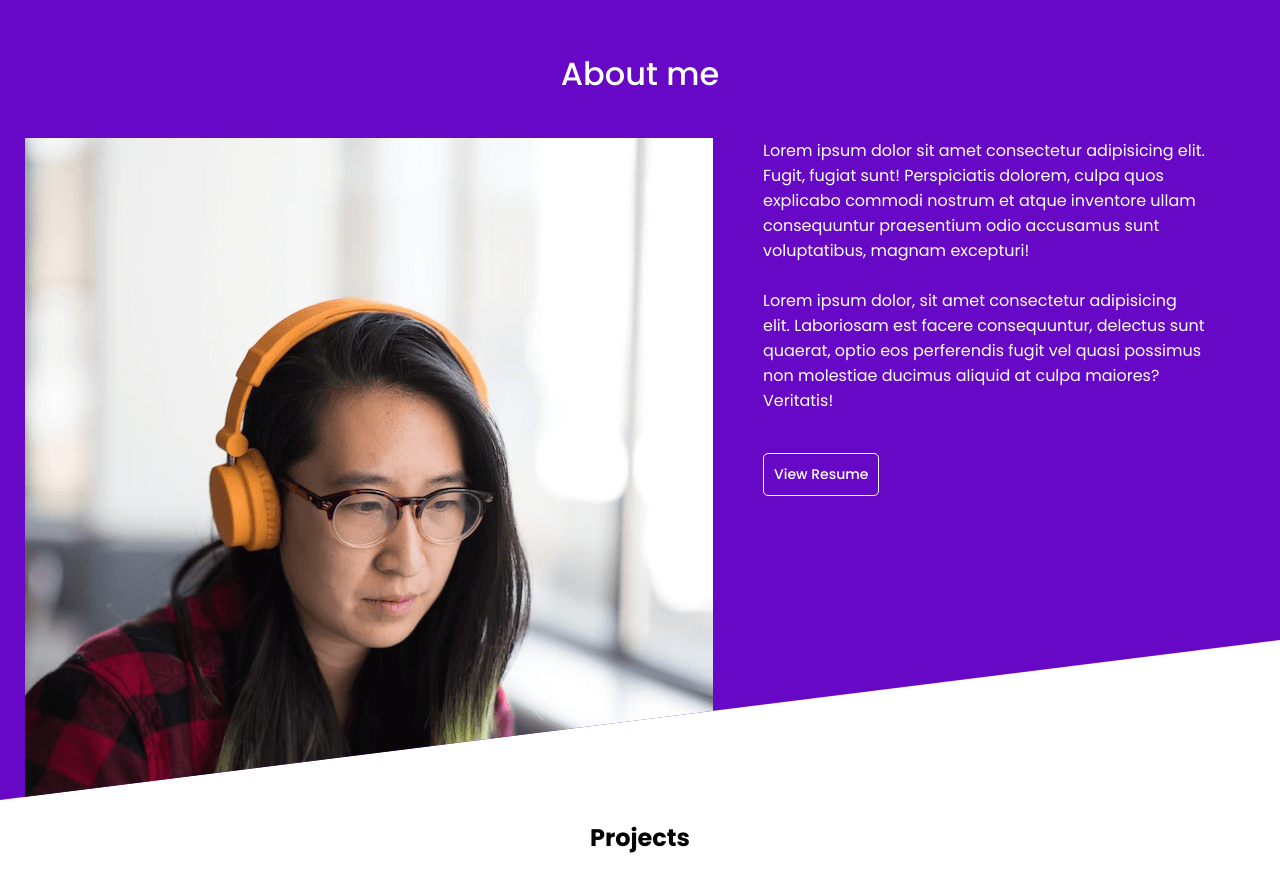
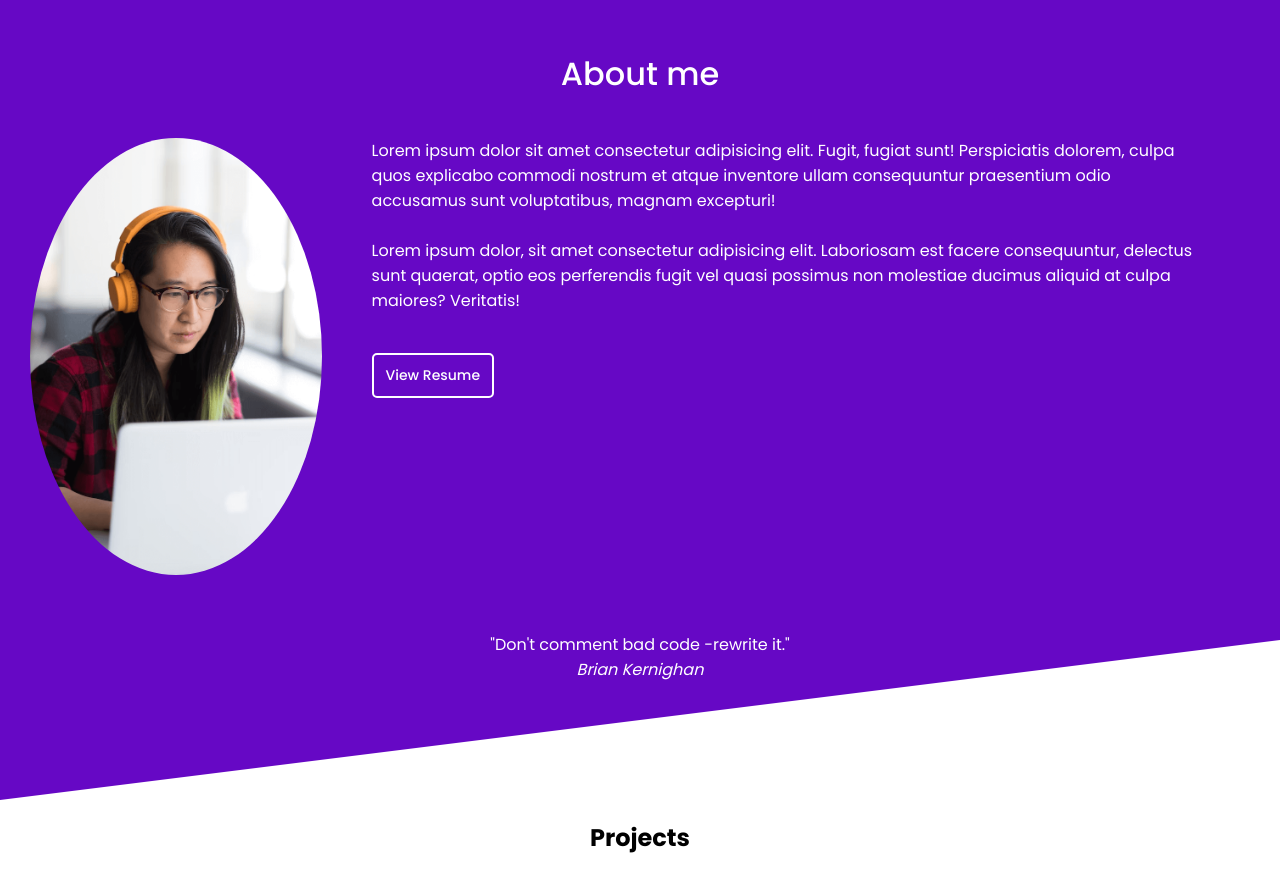
Before and after one commit to ntb-arenas/ntb-arenas.github.io, a plain HTML site: page index.html in a window 1280 px wide. Shown: the part 800-1678 px from the top of the page. Drawn offline with Linux system fonts and the light colour scheme.

Commit message:
fix about section

```diff
--- a/index.html
+++ b/index.html
@@ -42,7 +42,7 @@
               aliquid at culpa maiores? Veritatis!
             </p>
             <div class="about-link">
-              <a href="#" class="button">View Resume</a>
+              <a href="#" class="button button-secondary">View Resume</a>
             </div>
           </div>
         </div>
--- a/styles/scss/style.scss
+++ b/styles/scss/style.scss
@@ -47,42 +47,33 @@ header {
 
 .about {
   background-color: $color-brand;
-  color: #fff;
-  padding: 10px 25px 50px 25px;
+  color: $color-text-secondary;
+  padding: 10px 25px 50px;
   clip-path: polygon(0 0, 100% 0, 100% 80%, 0 100%);
   height: 800px;
 
-  h2 {
+  .about-title {
     text-align: center;
     font-weight: 500;
-    font-size: 32px;
-    margin: 40px 0 40px 0;
+    font-size: 2rem;
+    margin: 40px 0;
   }
 
   .about-wrapper {
     display: flex;
-    max-width: 1300px;
-    margin: 0 auto 0 auto;
+    max-width: 1220px;
+    margin: 0 auto;
+
+    .about-img img {
+      width: 100%;
+      border-radius: 50%;
+    }
 
     .about-container {
-      padding: 0 50px 0 50px;
+      padding: 0 50px;
 
       .about-link {
         margin-top: 40px;
-
-        a {
-          text-decoration: none;
-          color: #fff;
-          border: 1px solid #fff;
-          border-radius: 5px;
-          padding: 10px;
-          transition: 0.3s;
-
-          &:hover {
-            background-color: #fff;
-            color: $color-brand;
-          }
-        }
       }
     }
   }
```
Also changed, not shown: styles/scss/style.css, 1 other file.
